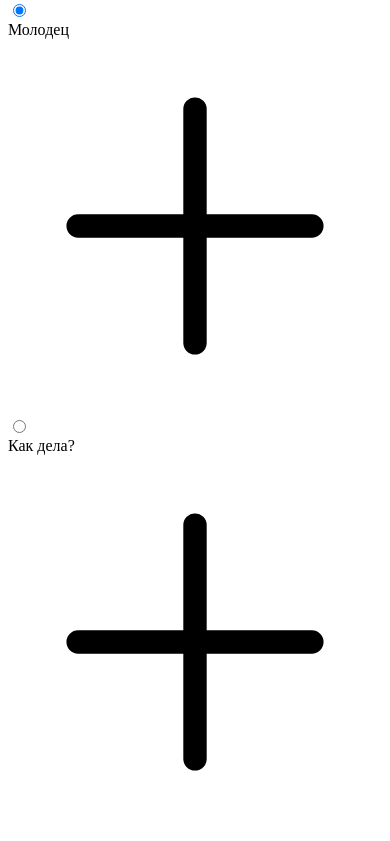
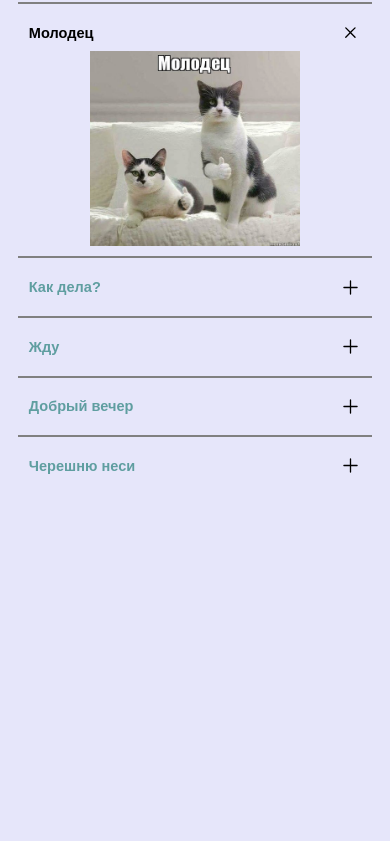
Before and after one commit to alexpashchuk/cssBayan, a plain HTML site: page cssBayan/index.html in a window 390 px wide. Shown: the part 79-920 px from the top of the page. After the commit the page ends 844 px from the top, so only its background shows below. Drawn offline with Linux system fonts and the light colour scheme.

Commit message:
feat: add style (Sn, March 12, 2023 22:31:00 PM)

```diff
--- a/cssBayan/index.html
+++ b/cssBayan/index.html
@@ -9,24 +9,56 @@
     </head>
     <body>
         <div class="container">
-            <h1>CSS Bayan</h1>
             <div class="accordion">
+                <h1>CSS Bayan</h1>
                 <div class="accordion__item">
                     <input type="radio" name="bayan" id="Bayan1" checked />
                     <label for="Bayan1">
                         <div class="bayan__title">
-                            <span class="bayan__text">Молодец</span>
+                            <p class="bayan__text">Молодец</p>
                             <img src="./assets/icons/plus.svg" alt="plus" class="plus" />
                         </div>
+                        <img class="bayan__img" src="./assets/img/mem-1.png" alt="Молодец" />
                     </label>
                 </div>
                 <div class="accordion__item">
                     <input type="radio" name="bayan" id="Bayan2" />
                     <label for="Bayan2">
                         <div class="bayan__title">
-                            <span class="bayan__text">Как дела?</span>
+                            <p class="bayan__text">Как дела?</p>
                             <img src="./assets/icons/plus.svg" alt="plus" class="plus" />
                         </div>
+                        <img class="bayan__img" src="./assets/img/mem-2.png" alt="Как дела?" />
+                    </label>
+                </div>
+                <div class="accordion__item">
+                    <input type="radio" name="bayan" id="Bayan3" />
+                    <label for="Bayan3">
+                        <div class="bayan__title">
+                            <p class="bayan__text">Жду</p>
+                            <img src="./assets/icons/plus.svg" alt="plus" class="plus" />
+                        </div>
+                        <img class="bayan__img" src="./assets/img/mem-3.png" alt="Жду" />
+                    </label>
+                </div>
+                <div class="accordion__item">
+                    <input type="radio" name="bayan" id="Bayan4" />
+                    <label for="Bayan4">
+                        <div class="bayan__title">
+                            <p class="bayan__text">Добрый вечер</p>
+                            <img src="./assets/icons/plus.svg" alt="plus" class="plus" />
+                        </div>
+                        <img class="bayan__img" src="./assets/img/mem-4.png" alt="Добрый вечер" />
+                    </label>
+                </div>
+                <div class="accordion__item">
+                    <input type="radio" name="bayan" id="Bayan5" />
+                    <label for="Bayan5">
+                        <div class="bayan__title">
+                            <p class="bayan__text">Черешню неси</p>
+                            <img src="./assets/icons/plus.svg" alt="plus" class="plus" />
+                        </div>
+                        <img class="bayan__img" src="./assets/img/mem-5.png" alt="Черешню неси" />
                     </label>
                 </div>
             </div>
--- a/cssBayan/style.css
+++ b/cssBayan/style.css
@@ -1,3 +1,164 @@
+html {
+    background: lavender;
+    font: 1.3em 'Arial', sans-serif;
+}
+
+p {
+    font-size: 1.1rem;
+    padding: 0.5rem 0;
+    margin: 0;
+    font-weight: bold;
+}
+
 h1 {
-    color: aqua;
+    font-size: 2rem;
+    color: black;
+    font-weight: bold;
 }
+
+input {
+    display: none;
+}
+
+label {
+    display: flex;
+    flex-direction: column;
+    align-items: center;
+    width: 100%;
+    cursor: pointer;
+}
+
+.bayan__title {
+    width: 100%;
+    align-self: flex-start;
+    display: flex;
+    justify-content: space-between;
+    align-items: center;
+}
+
+.container {
+    max-width: 920px;
+    margin: 0 auto;
+    display: flex;
+    flex-direction: column;
+    justify-content: center;
+}
+
+.accordion {
+    color: cadetblue;
+    font-weight: bold;
+    padding: 1rem;
+}
+
+.accordion__item {
+    border-top: 0.1rem solid gray;
+    padding: 1rem 0.5rem;
+}
+
+.bayan__img {
+    height: 0;
+    transition: all 0.5s ease-in-out;
+}
+
+input:checked + label {
+    color: black;
+}
+
+input:checked + label .bayan__img {
+    height: 25vw;
+    transition: all 0.5s ease-in-out;
+}
+
+.plus {
+    display: block;
+    color: black;
+    height: 2rem;
+    width: 2rem;
+    opacity: 1;
+    transition: 0.5s all;
+}
+
+input:checked + label .plus {
+    transform: rotate(45deg);
+}
+
+input:checked + label:active {
+    filter: grayscale(50%);
+}
+
+input:checked + label:active {
+    color: cadetblue;
+}
+
+@media (hover: hover) {
+    .accordion:hover label {
+        color: black;
+    }
+
+    .accordion:hover .plus {
+        opacity: 1;
+    }
+
+    label:hover .bayan__img {
+        height: 25vw;
+    }
+
+    .plus {
+        opacity: 0;
+    }
+
+    label:hover .plus {
+        transform: rotate(45deg);
+    }
+
+    label,
+    .bayan__img:hover {
+        cursor: pointer;
+    }
+}
+
+@media screen and (max-width: 820px) {
+    h1 {
+        font-size: 1.5rem;
+    }
+
+    p {
+        font-size: 0.9rem;
+    }
+
+    .plus {
+        height: 1.5rem;
+        width: 1.5rem;
+    }
+
+    input:checked + label .bayan__img {
+        height: 50vw;
+    }
+
+    label:hover .bayan__img {
+        height: 50vw;
+    }
+}
+
+@media (max-width: 480px) {
+    h1 {
+        font-size: 1.2rem;
+    }
+
+    p {
+        font-size: 0.7rem;
+    }
+
+    .plus {
+        height: 1rem;
+        width: 1rem;
+    }
+
+    .accordion {
+        padding: 0.5rem;
+    }
+
+    .accordion__item {
+        padding: 0.5rem;
+    }
+}
```
